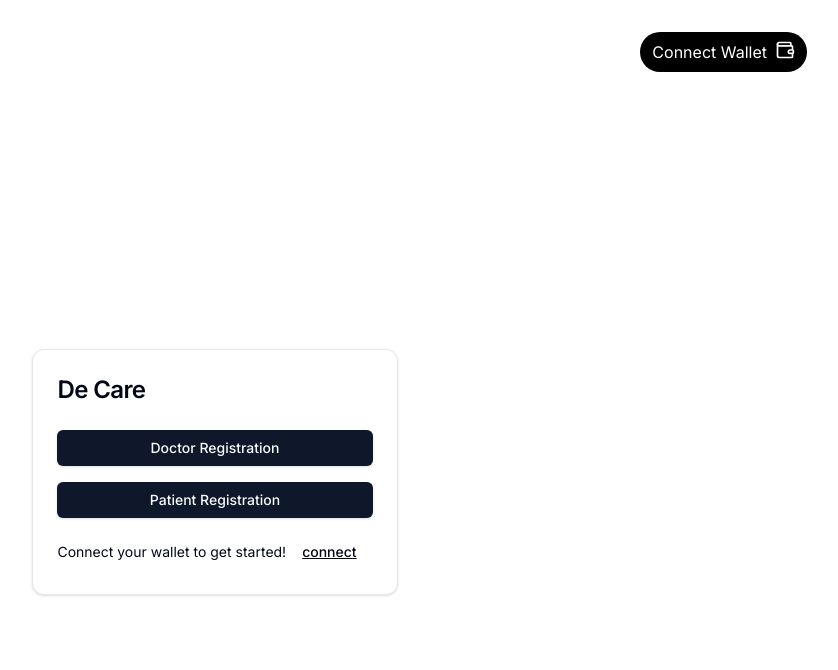
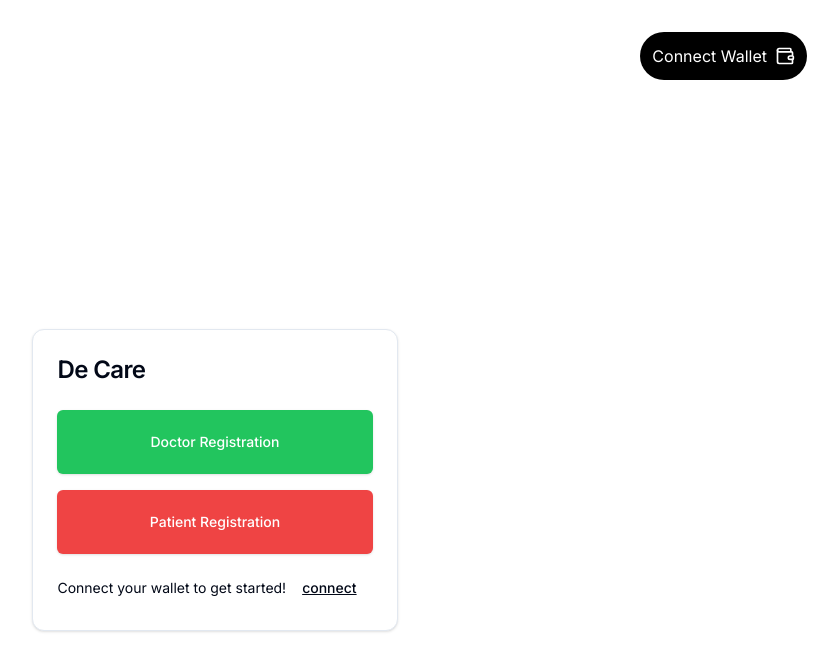
Before and after one commit to harshu-kasyap/decare, a Next.js app: page /sign-up in a window 1280 px wide. Shown: the top 670 px of the page, without its empty margins (425-1263 px from the left). Built offline with nearby package versions, Linux system fonts and the light colour scheme.

Commit message:
fix : signup page updated

```diff
--- a/src/app/sign-up/Docreg.jsx
+++ b/src/app/sign-up/Docreg.jsx
@@ -19,13 +19,13 @@ export const Docreg = () => {
         <>
             <Dialog>
                 <DialogTrigger asChild>
-                    <Button>Doctor Registration</Button>
+                    <Button className="bg-green-500 hover:bg-[#3eef7f] text-white h-5 py-8">Doctor Registration</Button>
                 </DialogTrigger>
                 <DialogContent className="sm:max-w-[425px]">
                     <DialogHeader>
                         <DialogTitle>Edit profile</DialogTitle>
                         <DialogDescription>
-                            Please enter valid details we will verify.
+                            Please enter valid details w py-8e will verify.
                         </DialogDescription>
                     </DialogHeader>
                     <div className="grid gap-4 py-4 text-justify">
--- a/src/app/sign-up/Patreg.jsx
+++ b/src/app/sign-up/Patreg.jsx
@@ -19,7 +19,7 @@ export const Patreg = () => {
         <>
         <Dialog>
                 <DialogTrigger asChild>
-                    <Button>Patient Registration</Button>
+                    <Button className="bg-red-500 hover:bg-red-400 text-white h-5 py-8">Patient Registration</Button>
                 </DialogTrigger>
                 <DialogContent className="sm:max-w-[425px]">
                     <DialogHeader>
--- a/src/app/sign-up/page.jsx
+++ b/src/app/sign-up/page.jsx
@@ -24,7 +24,7 @@ const page = () => {
     <section className="flex flex-col ">
       <div className="flex mt-8 mr-4 top-4 right-0 justify-end">
 
-        <button className="flex gap-x-2 px-3 py-2 bg-black text-white rounded-3xl mr-8">Connect Wallet <span><Wallet size={20} className="" /></span></button>
+        <button className="flex gap-x-2 px-3 py-2 h-12 items-center bg-black text-white rounded-3xl mr-8">Connect Wallet <span><Wallet size={20} className="" /></span></button>
       </div>
       <div className="flex justify-center items-center h-screen">
         <Card className="mx-auto max-w-sm">
```
